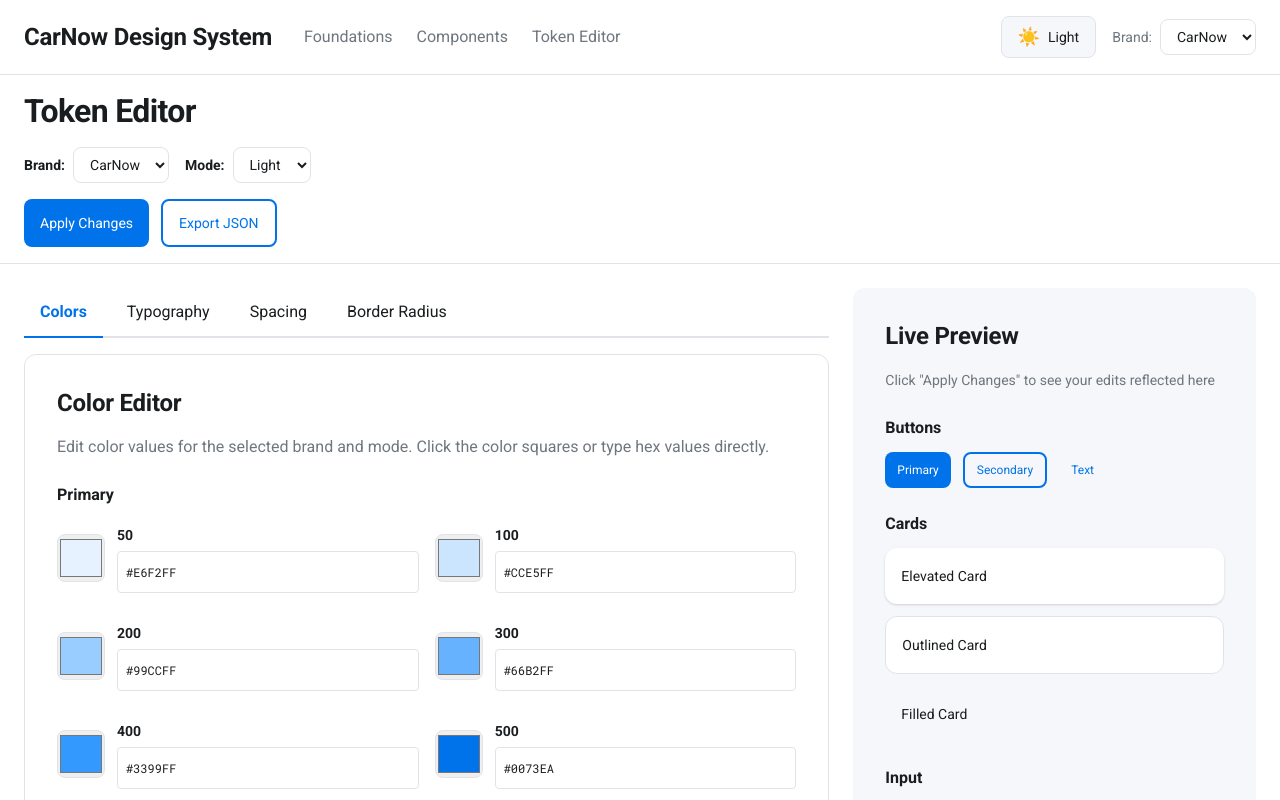
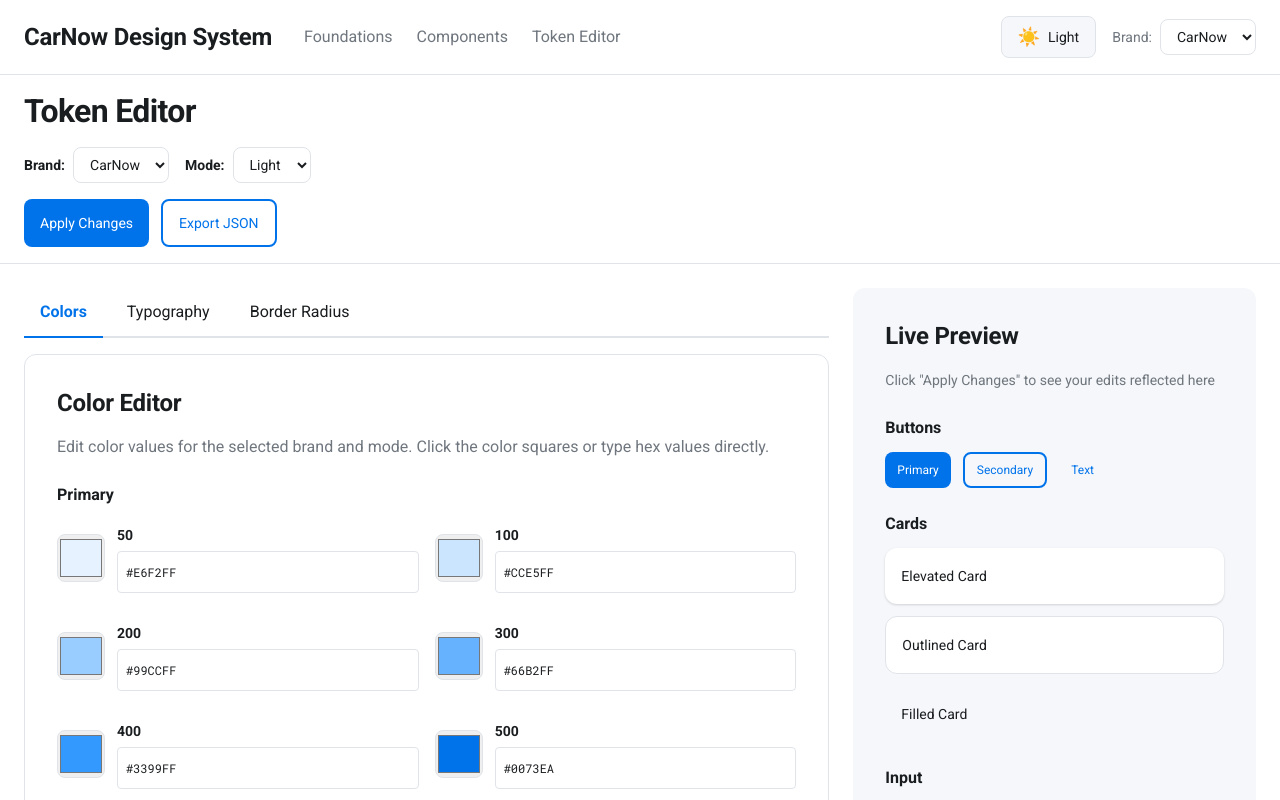
Before and after one commit to deannaglaze/carnow-design-system, a Next.js app: page /editor in a window 1280 px wide. Shown: the top 800 px of the page. Built offline with nearby package versions, Linux system fonts and the light colour scheme.

Commit message:
Fix spacing editor to match token structure

```diff
--- a/src/app/editor/page.tsx
+++ b/src/app/editor/page.tsx
@@ -8,7 +8,7 @@ import { Button } from '@/components/Button';
 import { tokensToCSSVariables, applyCSSVariables } from '@/lib/theme-utils';
 import { ColorEditor } from '@/components/editor/ColorEditor';
 import { TypographyEditor } from '@/components/editor/TypographyEditor';
-import { SpacingEditor } from '@/components/editor/SpacingEditor';
+// import { SpacingEditor } from '@/components/editor/SpacingEditor';
 import { BorderRadiusEditor } from '@/components/editor/BorderRadiusEditor';
 import { LivePreview } from '@/components/editor/LivePreview';
 
@@ -16,7 +16,7 @@ export default function TokenEditorPage() {
   const { brand: currentBrand, mode: currentMode } = useTheme();
   const [selectedBrand, setSelectedBrand] = useState<BrandName>(currentBrand);
   const [selectedMode, setSelectedMode] = useState<ThemeMode>(currentMode);
-  const [activeTab, setActiveTab] = useState<'colors' | 'typography' | 'spacing' | 'borderRadius'>('colors');
+  const [activeTab, setActiveTab] = useState<'colors' | 'typography' | 'borderRadius'>('colors');
 
   // Clone the current tokens for editing
   const [editedTokens, setEditedTokens] = useState<DesignTokens>(
@@ -51,7 +51,7 @@ export default function TokenEditorPage() {
   const tabs = [
     { id: 'colors' as const, label: 'Colors' },
     { id: 'typography' as const, label: 'Typography' },
-    { id: 'spacing' as const, label: 'Spacing' },
+    // { id: 'spacing' as const, label: 'Spacing' },
     { id: 'borderRadius' as const, label: 'Border Radius' },
   ];
 
@@ -191,7 +191,7 @@ export default function TokenEditorPage() {
                 </div>
               )}
 
-              {activeTab === 'spacing' && (
+              {/* {activeTab === 'spacing' && (
                 <div>
                   <h2 style={{ marginBottom: 'var(--spacing-4)' }}>Spacing Editor</h2>
                   <p style={{ color: 'var(--color-text-secondary)', marginBottom: 'var(--spacing-6)' }}>
@@ -202,7 +202,7 @@ export default function TokenEditorPage() {
                     onChange={(spacing) => setEditedTokens({ ...editedTokens, spacing })}
                   />
                 </div>
-              )}
+              )} */}
 
               {activeTab === 'borderRadius' && (
                 <div>
```
